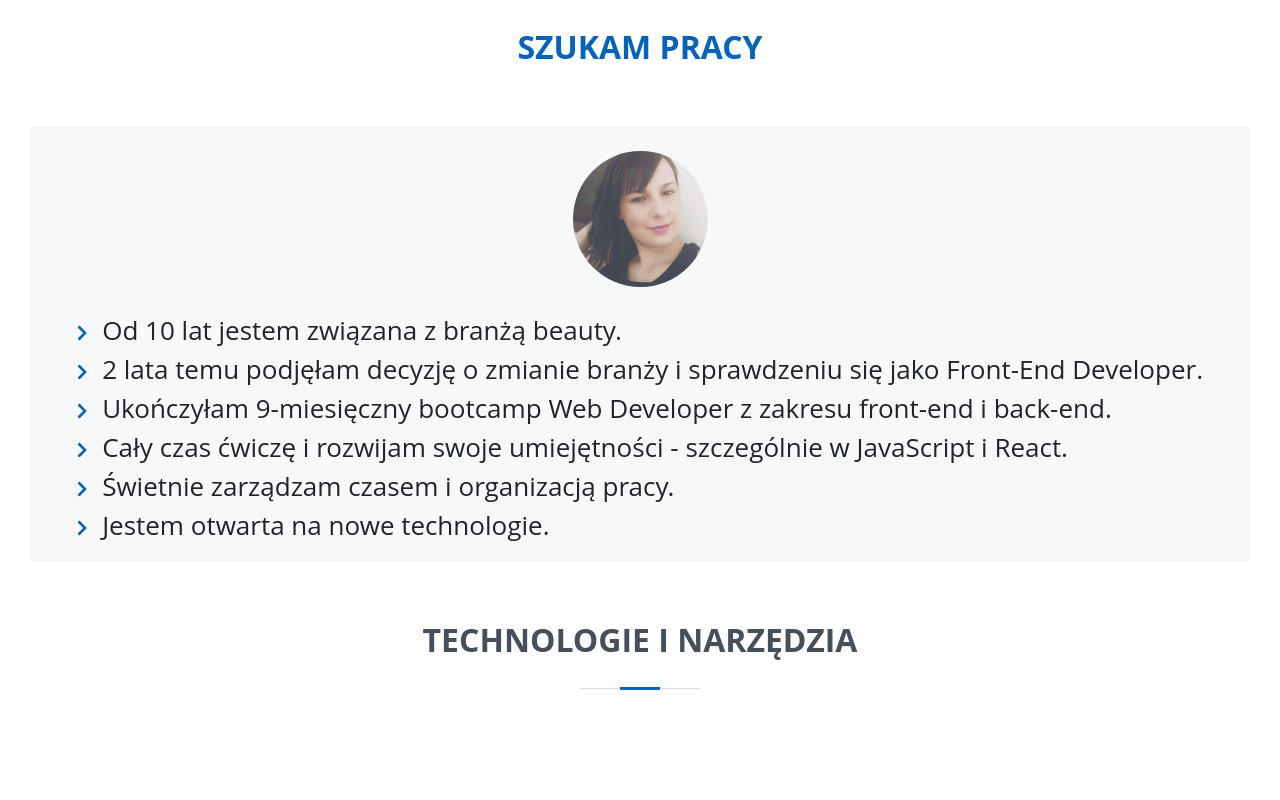
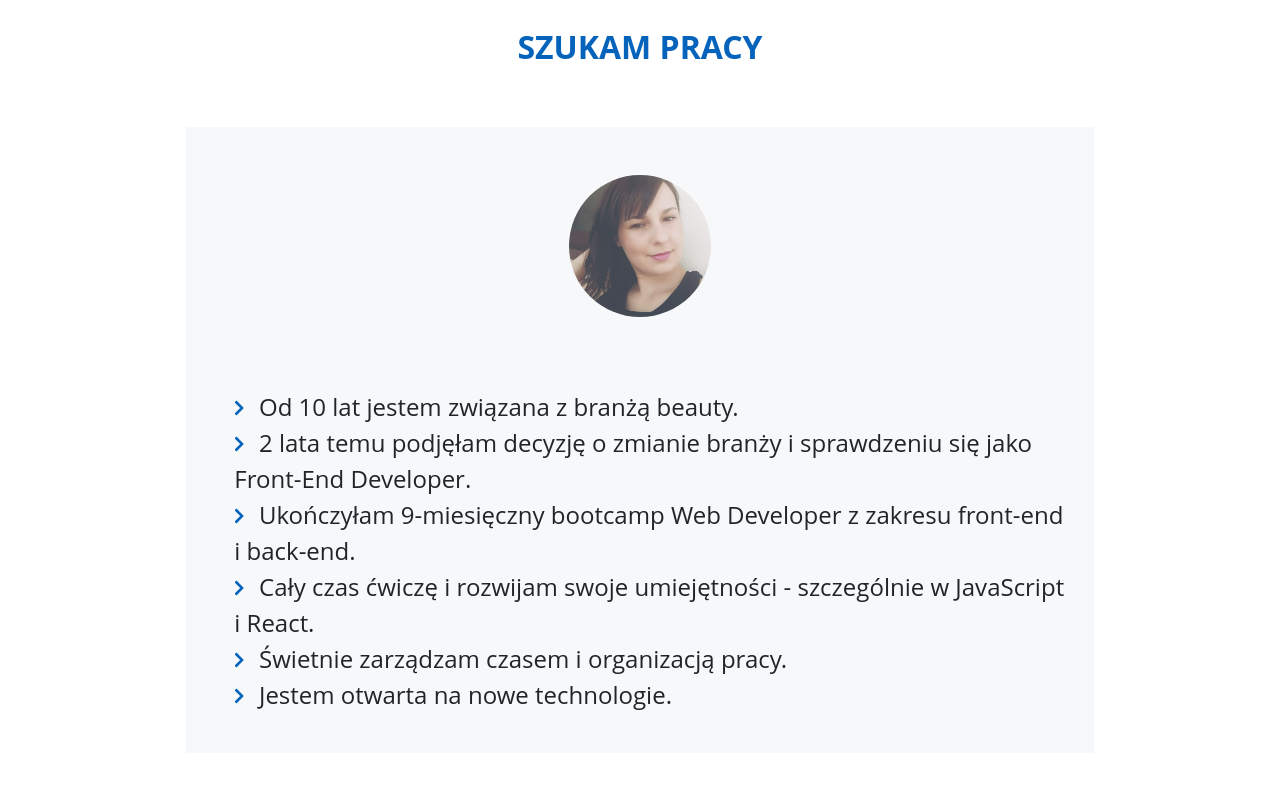
Before and after one commit to AnnaPawlik/Portfolio, a React (Create React App) app in the folder client/: page / in a window 1280 px wide. Shown: the part 960-1760 px from the top of the page. Built offline with nearby package versions, Linux system fonts and the light colour scheme.

Commit message:
Add rwd about section

```diff
--- a/client/src/components/features/About/About.js
+++ b/client/src/components/features/About/About.js
@@ -10,13 +10,13 @@ import '../About/About.scss';
 class About extends React.Component {
     render() {
         return(
-            <div className="section container-fluid" id="about">
+            <div className="section container-fluid w-75" id="about">
                 <SectionTitle>O mnie</SectionTitle>
                 <SmallTitle>Szukam pracy</SmallTitle>
                 <div className="section-bg d-flex flex-wrap justify-content-center align-items-center">
-                    <img src={Portfolio} alt="Portfolio" className="image rounded-circle p-4"/>
+                    <img src={Portfolio} alt="Portfolio" className="image rounded-circle p-4 m-4"/>
                     <div className="intro text-left">
-                        <List type="unstyled">
+                        <List type="unstyled" className="p-4 ml-4">
                             <li><FontAwesomeIcon icon={faChevronRight} className="arrow" /> Od 10 lat jestem związana z branżą beauty.</li>
                             <li><FontAwesomeIcon icon={faChevronRight} className="arrow" /> 2 lata temu podjęłam decyzję o zmianie branży i sprawdzeniu się jako Front-End Developer.</li>
                             <li><FontAwesomeIcon icon={faChevronRight} className="arrow" /> Ukończyłam 9-miesięczny bootcamp Web Developer z zakresu front-end i back-end.</li>
--- a/client/src/components/features/About/About.scss
+++ b/client/src/components/features/About/About.scss
@@ -1,11 +1,11 @@
 .image {
-    width: 15%;
-    height: auto;
+    width: 190px;
+    height: 190px;
     filter: opacity(0.8);
 }
 
 .intro {
-    font-size: 26px;
+    font-size: 1.5em;
 
     .arrow {
         color: #0563bb;
@@ -14,3 +14,9 @@
         margin-right: 6px;
     }
 }
+
+@media (max-width: 767px) {
+    .intro {
+        font-size: 1em;
+    }
+}
```
